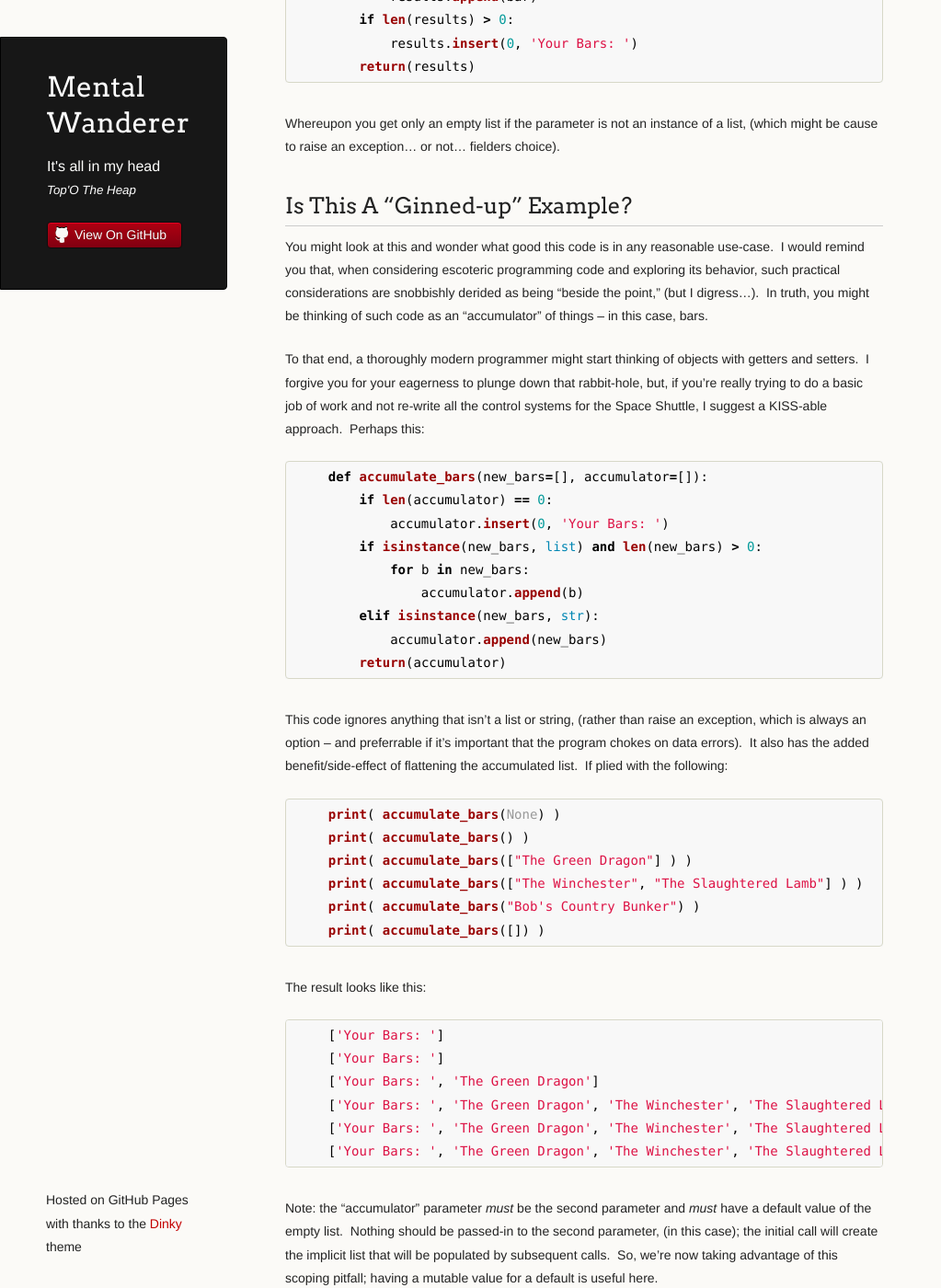
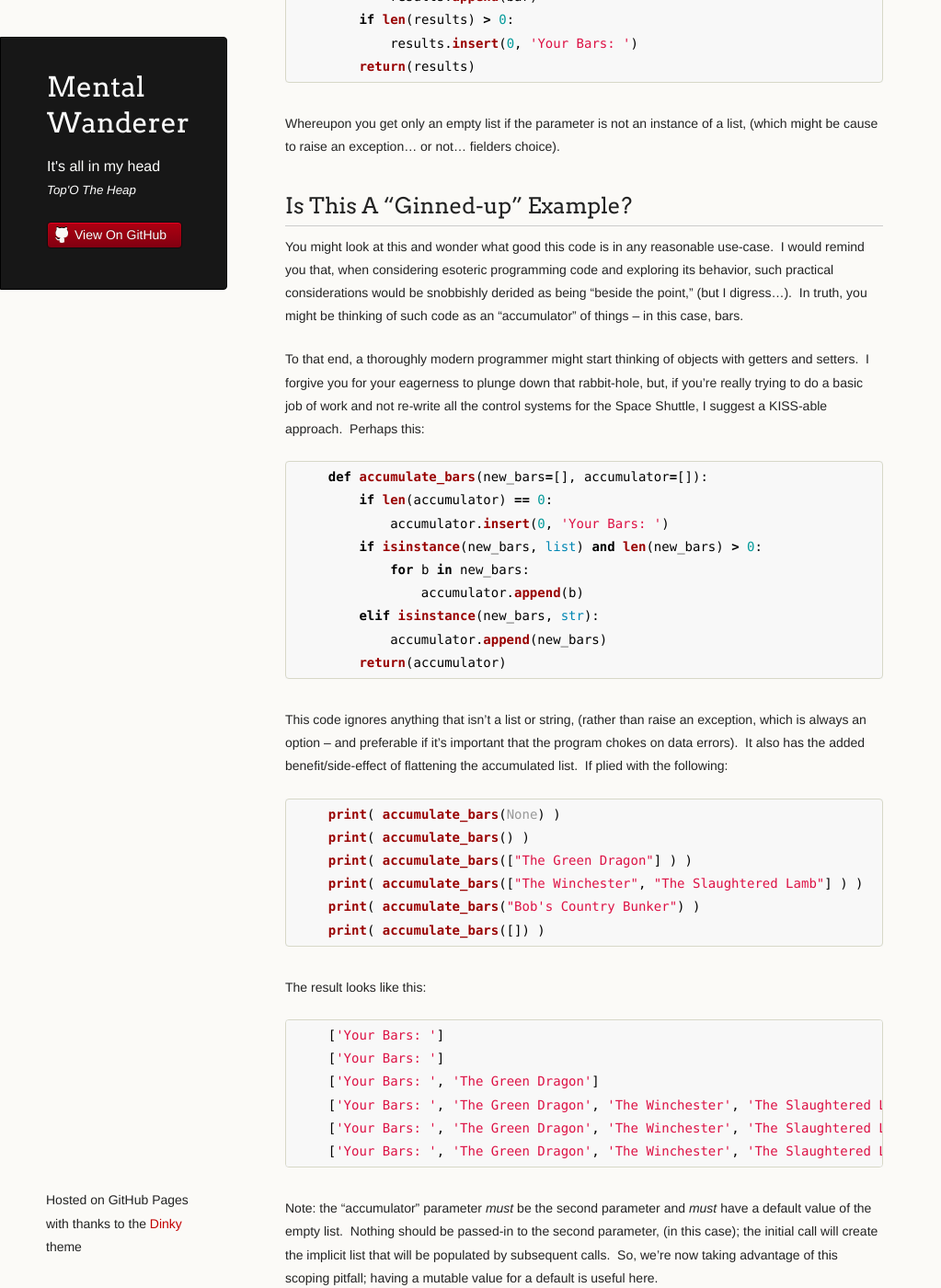
Before and after one commit to coryburt/coryburt.github.io, a Jekyll site: the page built from _posts/2018-03-16-More-Python-Pitfalls.md, in a window 1280 px wide and 1400 px high, scrolled down 3499 px. Shown: the whole window at 92% size, without its empty margins (0-1023 px from the left). Built offline with Jekyll 4.4.1, drawn with Linux system fonts in a browser that asks for light colours; some of the changed text lies outside the part shown.

Commit message:
Update entry

````diff
--- a/_posts/2018-03-16-More-Python-Pitfalls.md
+++ b/_posts/2018-03-16-More-Python-Pitfalls.md
@@ -134,7 +134,7 @@ Whereupon you get only an empty list if the parameter is not an instance of a li
 ## Is This A "Ginned-up" Example?
 
 You might look at this and wonder what good this code is in any reasonable use-case.&nbsp; I would remind you that, when considering
-escoteric programming code and exploring its behavior, such practical considerations are snobbishly derided as being "beside the point," (but
+esoteric programming code and exploring its behavior, such practical considerations would be snobbishly derided as being "beside the point," (but
 I digress...).&nbsp; In truth, you might be thinking of such code as an "accumulator" of things &ndash; in this case, bars.&nbsp;
 
 To that end, a thoroughly modern programmer might start thinking of objects with getters and setters.&nbsp; I forgive you for your eagerness to plunge
@@ -151,7 +151,7 @@ a KISS-able approach.&nbsp; Perhaps this:
             accumulator.append(new_bars)
         return(accumulator)
 ```
-This code ignores anything that isn't a list or string, (rather than raise an exception, which is always an option &ndash; and preferrable if it's important
+This code ignores anything that isn't a list or string, (rather than raise an exception, which is always an option &ndash; and preferable if it's important
 that the program chokes on data errors).&nbsp; It also has the added benefit/side-effect of flattening the accumulated list.&nbsp;
 If plied with the following:
 ```python
````
Also changed, not shown: other parts of _posts/2018-03-16-More-Python-Pitfalls.md (+2 -2 lines).
